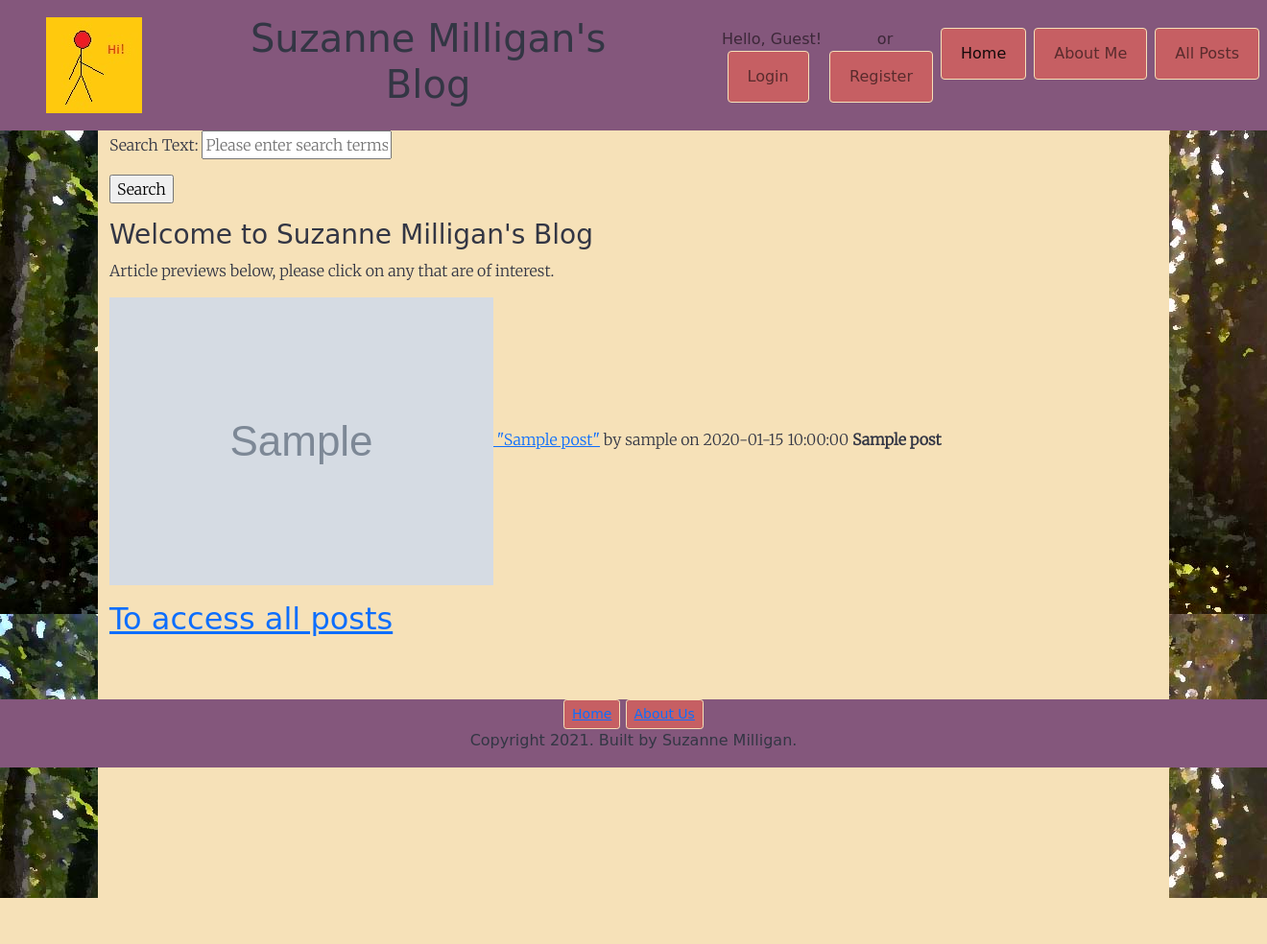
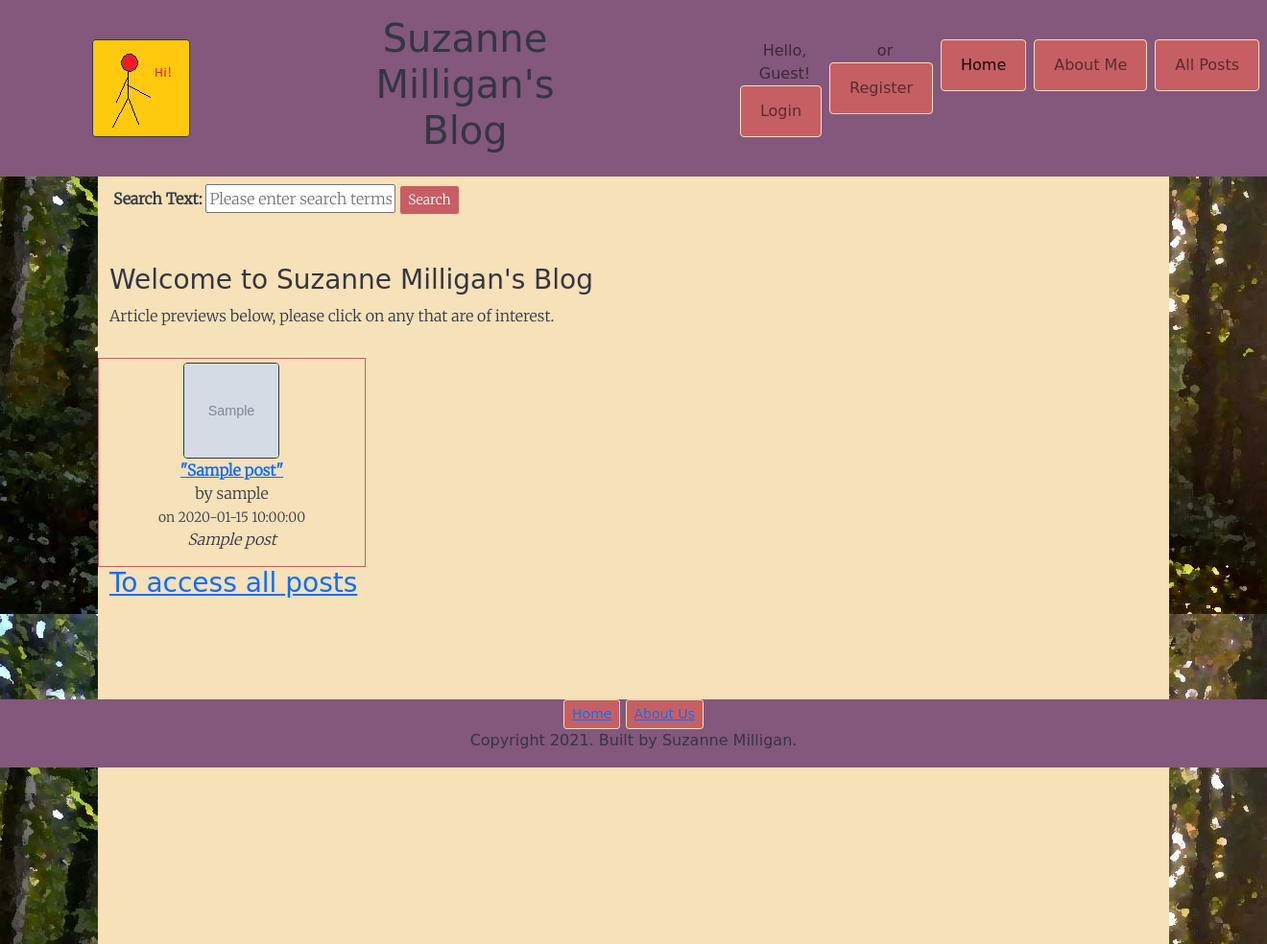
Before and after one commit to milligans/assessment2, a Flask app: page / in a window 1320 px wide. Shown: the whole page at 96% size. Before the commit the page ends 936 px from the top, so only its background shows below. Run offline with Flask 2, Linux system fonts and the light colour scheme; tables that the repository leaves empty hold one stand-in row (values such as "Sample post"); grey boxes marked "Sample" are stand-in pictures; parts of the project's set-up code (start-up, migrations or seed data) failed here and were passed over; some libraries are stand-ins or nearby versions; some web fonts are replaced.

Commit message:
Finished home page styling

```diff
--- a/blog/static/style.css
+++ b/blog/static/style.css
@@ -35,7 +35,10 @@ h1, h2, h3{
     color:#333644 ;
 
    }
-
+.bpreviews {
+    text-align: center;
+    margin:auto;
+}
 
 /* .top .title {
      width: 700px;
--- a/blog/templates/home.html
+++ b/blog/templates/home.html
@@ -8,41 +8,47 @@
 
       <a href = '{{url_for("login")}}'><b><em>Now please logon></em></b></a>
       {% endif %}
+  <div class="container-fluid">
+    <form method="post">
+      <div class="pt-2 ps-1 pe-5 mb-5 pt-2">
 
-      <form method="post">
-      <dl>
-        {{ form.search.label }} {{form.search}}
-        <p>
-            {% for error in form.search.errors %}
-            <span style="color: red;">[{{ error }}]</span>{% endfor %}
+          <label for="searchSite" class="form-label"><b>{{ form.search.label }}</b></label>
 
-      </p>
+                {{form.search}}
 
-      </dl>
-      <p><input type="submit" value="Search">
-      </p></form>
+                {% for error in form.search.errors %}
+                <span style="color: red;">[{{ error }}]</span>{% endfor %}
 
+
+          <button class="btn btn-secondary btn-sm me-2" type="submit">Search</button>
+
+      </div>
+    </form>
+  </div>
 
 
 
       <div class="title"><h3>Welcome to Suzanne Milligan's Blog</h3>
           <p>Article previews below, please click on any that are of interest.</p>
       </div>
-        <div class="preview">
-          {% for post in posts %}
+      <div class="row">
 
-          <p><a href ="{{ url_for('post', post_id=post.id) }}"><img src="{{ url_for('static', filename='img/' + post.image_file) }}" >
-            "{{ post.title }}"</a>
-              by {{ post.user.username }}
-              on {{ post.date }}
-            <b> {{ post.subtitle }}</b>
-          </p>
+            {% for post in posts %}
+            <div class="col-lg-3 col-md-4 col-sm-6 mt-3 pt-1 d-flex justify-content-center text-center" style="border:0.1rem solid; border-color: #C65F63" id="bpreviews">
+              <p><a href ="{{ url_for('post', post_id=post.id) }}"><img src="{{ url_for('static', filename='img/' + post.image_file) }}" class="rounded" style="border:0.1rem solid; border-color: #333644" width="100px" height = "100px" ><br>
+               <b>"{{ post.title }}"</b></a> <br>
+                  by {{ post.user.username }}<br>
+                <small>on {{ post.date }}</small><br>
+                <em> {{ post.subtitle }}</em>
+              </p>
+            </div>
 
+            {% endfor %}
 
-      {% endfor %}
-        </div>
+      </div>
+
       <div class = "allpostslink">
-        <h2><a href ="{{ url_for('allposts') }}" >To access all posts </a> </h2>
+        <h3><a href ="{{ url_for('allposts') }}" >To access all posts </a> </h3>
       </div>
 
 {% endblock content %}
--- a/blog/templates/layout.html
+++ b/blog/templates/layout.html
@@ -26,20 +26,20 @@
             <nav class="navbar navbar-expand-lg navbar-light" style="background-color: #84577C">
                 <div class="container-fluid">
 
-                    <a class = "navbar-brand ms-5 me-5" href="{{ url_for('allposts') }}">
-                        <img src= "{{ url_for('static', filename='img/default.jpg') }}" alt="stick_man_image">
+                    <a class = "navbar-brand ms-5 me-5 ps-5 pe-5" href="{{ url_for('allposts') }}">
+                        <img src= "{{ url_for('static', filename='img/default.jpg') }}" alt="stick_man_image"class="rounded" style="border:0.1rem solid; border-color: #333644">
                     </a>
 
                     <button class="navbar-toggler ms-1" type="button" data-bs-toggle="collapse" data-bs-target="#blogMenuToggle" aria-controls="blogMenuToggle" aria-expanded="false" aria-label="Toggle navigation">
                         <span class="navbar-toggler-icon"></span>
                     </button>
 
-                    <span class="navbar-text ms-5 me-5">
+                    <span class="navbar-text ms-5 me-5 ps-5 pe-5">
                         <h1>Suzanne Milligan's Blog</h1>
                     </span>
 
                     <div class="collapse navbar-collapse" id="blogMenuToggle">
-                        <ul class="navbar-nav ms-5">
+                        <ul class="navbar-nav ms-5 ps-5">
 
                             {% if current_user.is_authenticated %}
 
```
